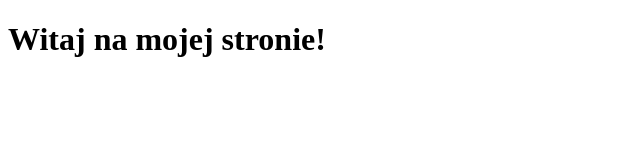
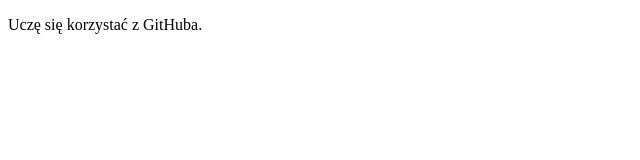
Before and after one commit to u205matdziwaw-ops/-sprawdzian-git, a plain HTML site: page index.html in a window 1280 px wide. Shown: the whole page, without its empty margins (0-640 px from the left). Drawn offline with Linux system fonts and the light colour scheme.

Commit message:
Dodanie opisu strony

```diff
--- a/index.html
+++ b/index.html
@@ -5,6 +5,6 @@
     <title>Moja strona</title>
 </head>
 <body>
-    <h1>Witaj na mojej stronie!</h1>
+    <p>Uczę się korzystać z GitHuba.</p>
 </body>
 </html>
```
